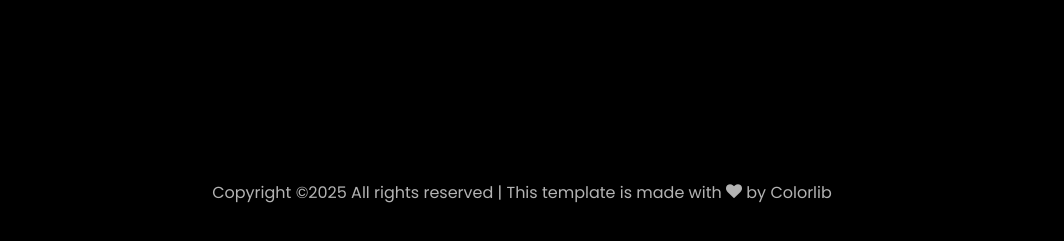
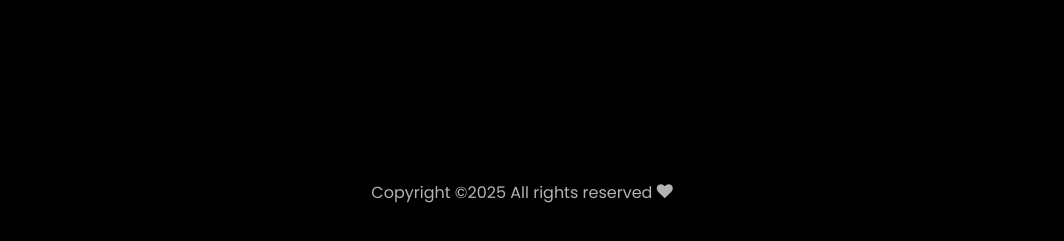
Before and after one commit to BandaruAbinayakumar/my-portfolio, a plain HTML site: page index.html in a window 1280 px wide. Shown: the part 6458-6699 px from the top of the page, without its empty margins (118-1182 px from the left). Drawn offline with Linux system fonts and the light colour scheme; animation ran at ten frames a second; files whose address does not match are found by name.

Commit message:
Update index.html

```diff
--- a/index.html
+++ b/index.html
@@ -601,7 +601,7 @@
 			<div class="col-md-12 text-center">
 
 			  <p><!-- Link back to Colorlib can't be removed. Template is licensed under CC BY 3.0. -->
-	Copyright &copy;<script>document.write(new Date().getFullYear());</script> All rights reserved | This template is made with <i class="icon-heart color-danger" aria-hidden="true"></i> by <a href="https://colorlib.com" target="_blank">Colorlib</a>
+	Copyright &copy;<script>document.write(new Date().getFullYear());</script> All rights reserved <i class="icon-heart color-danger" aria-hidden="true"></i>
 	<!-- Link back to Colorlib can't be removed. Template is licensed under CC BY 3.0. --></p>
 			</div>
 		  </div>
```
